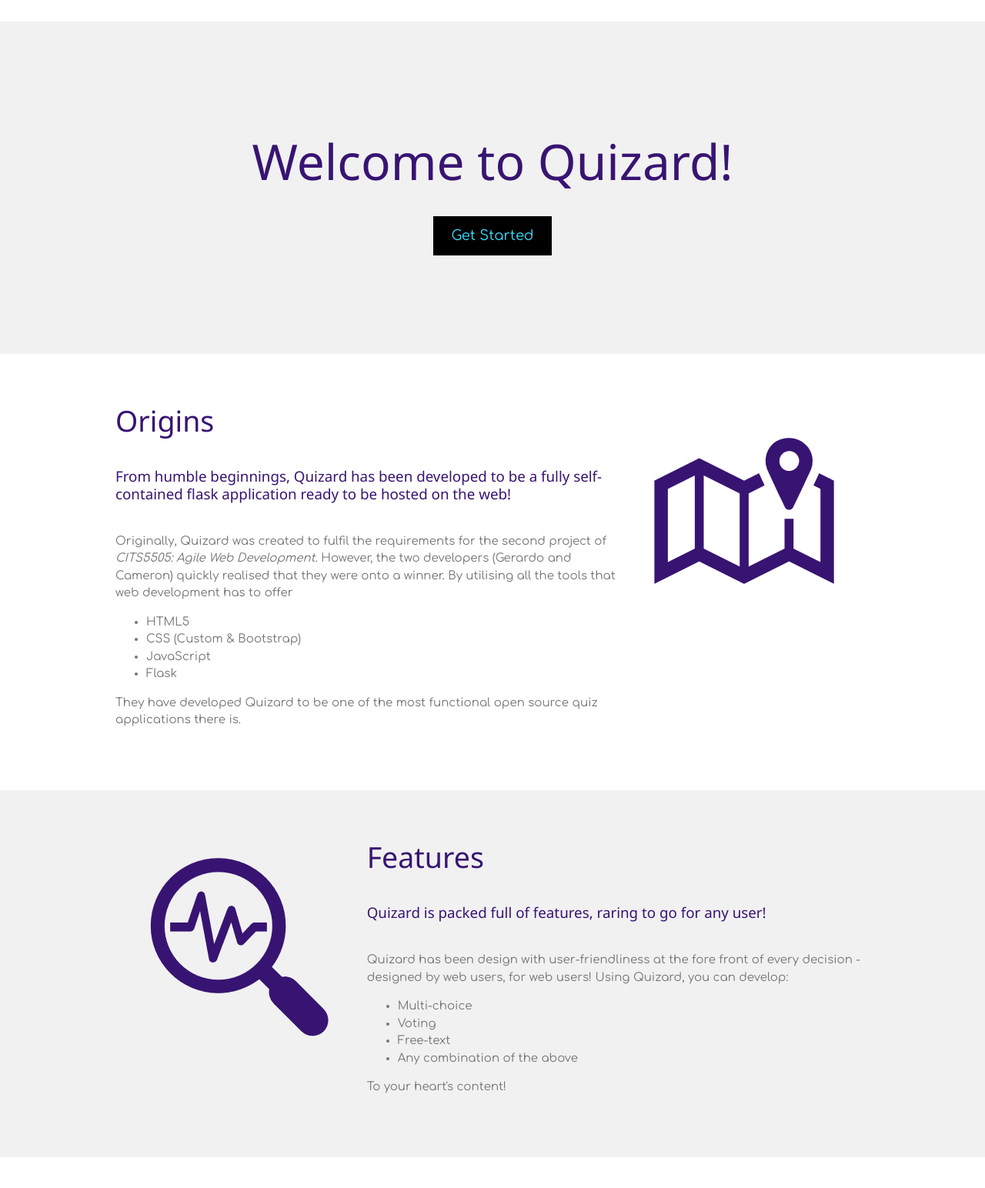
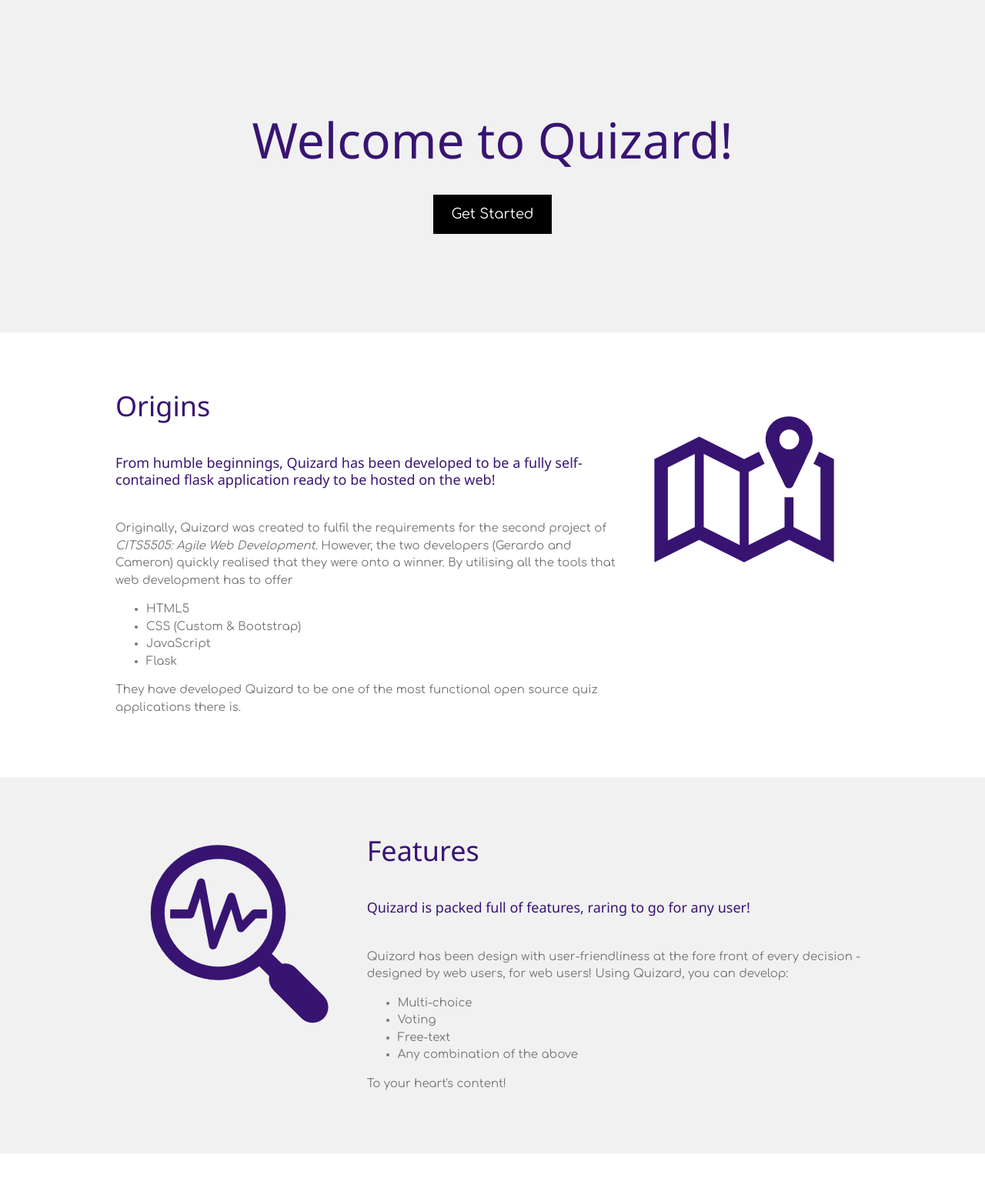
Before and after one commit to gerardocm/online-quiz-platform, a Flask app: page / in a window 1280 px wide. Shown: the part 73-1617 px from the top of the page at 77% size. Run offline with Flask 2, Linux system fonts and the light colour scheme; some libraries are stand-ins or nearby versions.

Commit message:
homepage Indentation, style and w3 custom css moved to index.html

```diff
--- a/onlinequiz/static/stylesheets/main.css
+++ b/onlinequiz/static/stylesheets/main.css
@@ -55,8 +55,8 @@
   margin: auto;
 }
 
-.content-homepage {
-  margin: 24px 48px;
+#indexHead {
+  margin-top: -28px;
 }
 
 .icon-danger, .color-danger {
--- a/onlinequiz/templates/base.html
+++ b/onlinequiz/templates/base.html
@@ -5,8 +5,6 @@
   <meta name="viewport" content="width=device-width, initial-scale=1.0">
   <!-- Favicon -->
   <link rel="shortcut icon" href="{{ url_for('static', filename='favicon.ico') }}">
-  <!-- W3Schools Custom CSS -->
-  <link rel="stylesheet" href="https://www.w3schools.com/w3css/4/w3.css">
   <!-- JQuery -->
   <script src="https://code.jquery.com/jquery-3.5.0.min.js" integrity="sha256-xNzN2a4ltkB44Mc/Jz3pT4iU1cmeR0FkXs4pru/JxaQ=" crossorigin="anonymous"></script>
   <!-- Bootstap 4 -->
--- a/onlinequiz/templates/index.html
+++ b/onlinequiz/templates/index.html
@@ -1,7 +1,15 @@
 {% extends 'base.html' %}
 
+{% block head %}
+  <!-- W3Schools Custom CSS -->
+  <!--
+    We have decided to use this template as this page is trivial and
+    the UI/UX design on the application pages would take more time and effort
+  -->
+  <link rel="stylesheet" href="https://www.w3schools.com/w3css/4/w3.css">
+{% endblock head%}
+
 {% block main %}
-
   <!-- Header -->
   <header id="indexHead" class="w3-container w3-light-grey w3-center">
     {% if cuser and cuser.is_authenticated %}
@@ -24,7 +32,6 @@
         <h1>Origins</h1>
         <h5 class="w3-padding-32">From humble beginnings, Quizard has been developed to be a fully self-contained flask
           application ready to be hosted on the web!</h5>
-      <h6></h6>
         <p class="w3-text-grey">Originally, Quizard was created to fulfil the requirements for the second project of
           <em>CITS5505: Agile Web
             Development</em>. However, the two developers (Gerardo and Cameron) quickly realised that they were onto a
```
Lines whose indentation alone changed are shown as unchanged.
